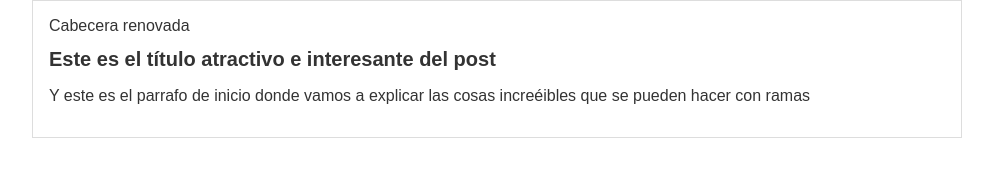
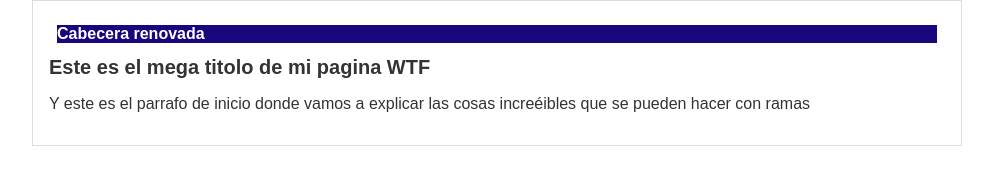
Before and after one commit to diegolargo/proyectoDemo, a plain HTML site: page blogpost.html in a window 1280 px wide. Shown: the whole page, without its empty margins (143-1136 px from the left). Drawn offline with Linux system fonts and the light colour scheme.

Commit message:
se arreglo la cabecera azul

```diff
--- a/blogpost.html
+++ b/blogpost.html
@@ -9,7 +9,7 @@
                 Cabecera renovada
             </div>
             <div id="post">
-                <h1>Este es el título atractivo e interesante del post</h1>
+                <h1>Este es el mega titolo de mi pagina WTF</h1>
                 <p>Y este es el parrafo de inicio donde vamos a explicar las cosas increéibles que se pueden hacer con ramas</p>
             </div>
         </div>
--- a/css/estilos.css
+++ b/css/estilos.css
@@ -6,6 +6,14 @@ body
     font-size: 16px;
     margin: 0;
     padding: 0;
+}
+#cabecera{
+    background-color: rgb(24, 6, 124);
+    color: white;
+    font-weight: bold;
+    margin: 0;
+    margin: 0.5em;
+
 }
 #container
 {
```
